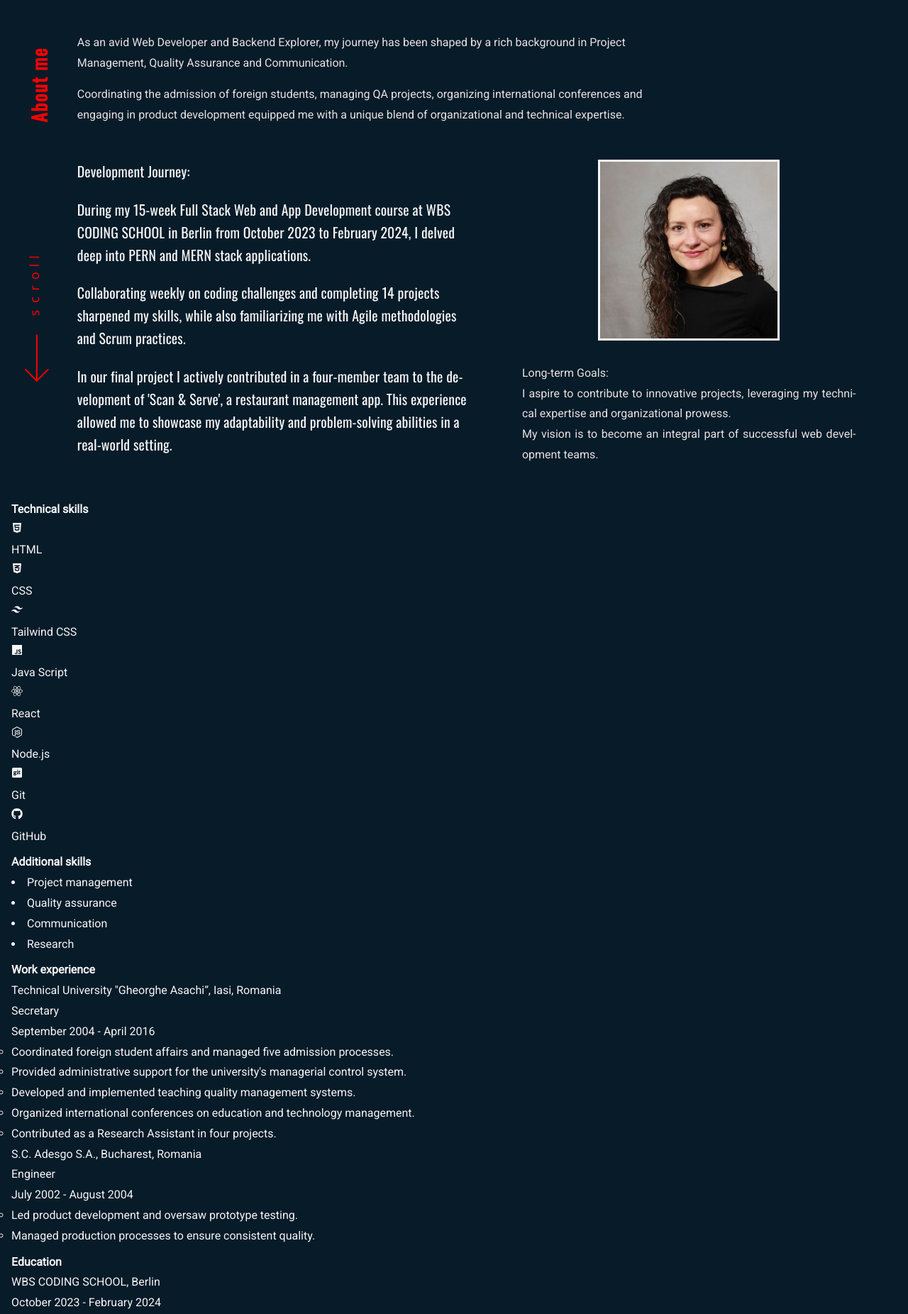
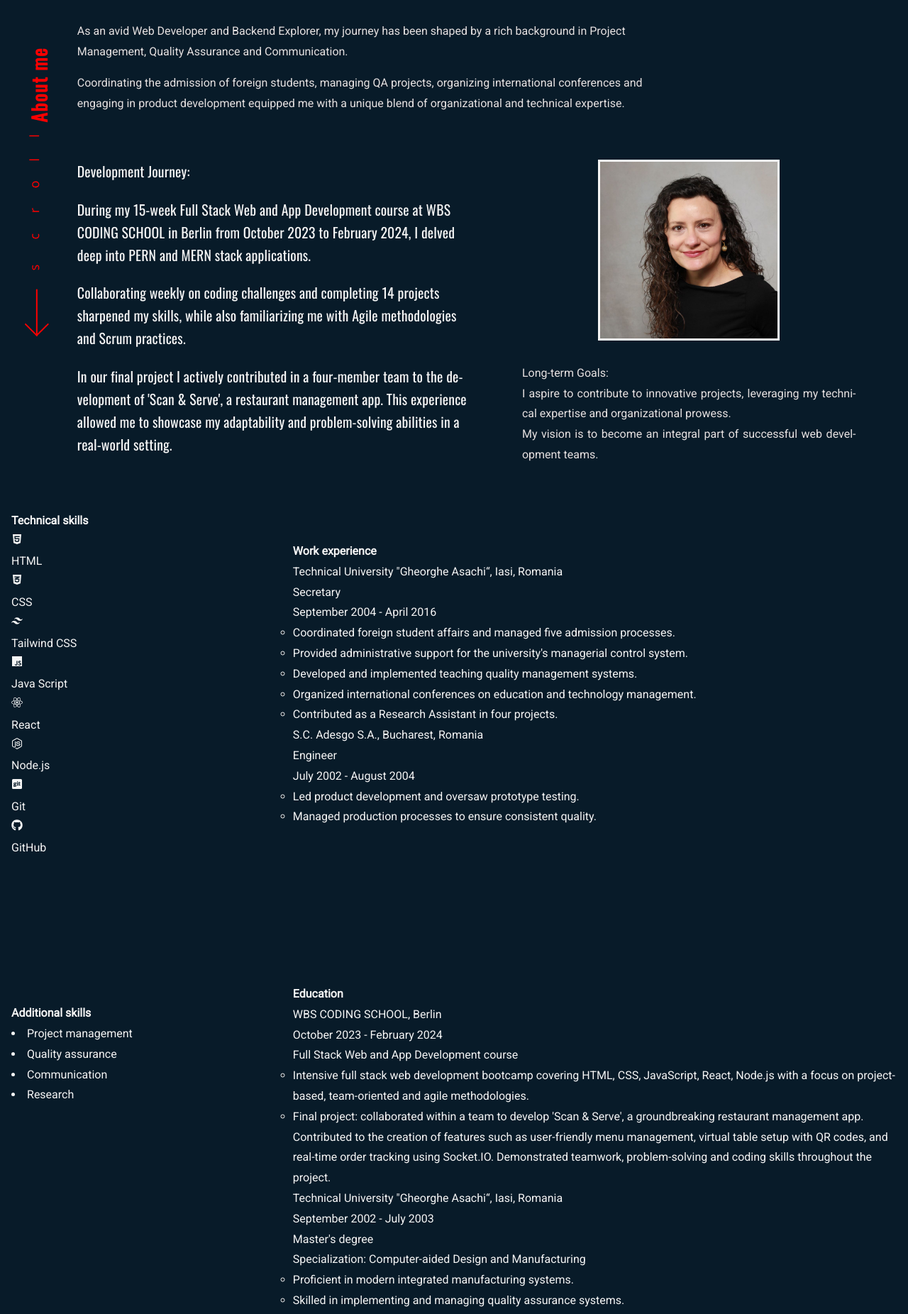
Before and after one commit to SabinaMB/portfolioSab, a React (Vite) app: page / in a window 1280 px wide. Shown: the part 899-2751 px from the top of the page at 71% size. Built offline with nearby package versions, Linux system fonts and the light colour scheme.

Commit message:
grid area for skills

```diff
--- a/src/App.module.css
+++ b/src/App.module.css
@@ -1,7 +1,7 @@
 @import './vars.css';
 
 .App {
-    width: 100%;
+    max-width: 100%;
     height: 100%;
-
+    background-color: var(--color-dark);
 }
--- a/src/components/About/About.jsx
+++ b/src/components/About/About.jsx
@@ -42,8 +42,7 @@ export const About = () => {
 
   return (
 
-    <div className={styles.aboutWrapper} id='about'>
-    <section className={styles.container}>
+    <section className={styles.container} id='about'>
 
         <div className={styles.titleContainer}>
          <p className={styles.title}>About me</p>
@@ -94,6 +93,5 @@ export const About = () => {
         </figure>
 
     </section>
-  </div>
   )
 }
--- a/src/components/About/About.module.css
+++ b/src/components/About/About.module.css
@@ -1,17 +1,16 @@
+@import '../../vars.css';
 
-.aboutWrapper {
-    background-color: var(--color-dark);
-    display: flex;
-    align-items: center;
-    justify-content: center;
-}
 
 .container {
     display: grid;
+    align-items: center;
+    justify-content: center;
     grid-gap: 2rem;
-     z-index: 1;
+    z-index: 1;
     padding: 2rem;
     margin-top: 1rem;
+    margin-left: auto;
+    margin-right: auto;
     background-color: var(--color-dark);
     grid-template-columns: min-content 1fr 1fr;
     grid-template-rows: min-content 1fr min-content;
--- a/src/components/Hero/Hero.module.css
+++ b/src/components/Hero/Hero.module.css
@@ -16,6 +16,7 @@
     background-position: center;
     background-attachment: fixed;
     min-height: 100vh;
+
 }
 
 .header {
@@ -28,6 +29,7 @@
   gap: 1rem;
   font-weight: 700;
   font-family: var(--font-oswald);
+
 }
 
 .logo {
--- a/src/components/Navbar/Navbar.module.css
+++ b/src/components/Navbar/Navbar.module.css
@@ -16,6 +16,7 @@
     font-weight: 600;
     text-decoration: none;
     position: relative;
+    background-color: none;
 }
 
 .navLink::after {
--- a/src/components/Skills/Skills.jsx
+++ b/src/components/Skills/Skills.jsx
@@ -89,9 +89,7 @@ export const Skills = () => {
         </ul>
         </ul>
         </div>
-        <p>Read more details in my <a href=''>CV</a>.</p>
-
-        <div className='hobbies'>
+        <div className={styles.hobbies}>
         <h2 className={styles.title}>Interests and Hobbies</h2>
             <ul>
             <li>Avid reader with a creative and empathetic approach to problem-solving.</li>
--- a/src/components/Skills/Skills.module.css
+++ b/src/components/Skills/Skills.module.css
@@ -1,7 +1,40 @@
+@import '../../vars.css';
+
+
 .container {
     display: grid;
-    gap: 0.5rem;
-    padding: 1rem;
-    background-color: var(--color-dark);
-    min-width: 100vh;
+    align-items: center;
+    justify-content: center;
+    margin-left: auto;
+    margin-right: auto;
+    max-width: 1500px;
+    grid-gap: 2rem;
+    padding: 2rem;
+    z-index: 1;
+    grid-template-columns: 30% 70%;
+    grid-template-rows: 1fr 1fr 1fr;
+    grid-template-areas:
+        'techSkills experience'
+        'otherSkills education'
+        'hobbies education';
 }
+
+.techSkills {
+    grid-area: techSkills;
+}
+
+.experience {
+    grid-area: experience;
+}
+
+.otherSkills {
+    grid-area: otherSkills;
+}
+
+.education {
+    grid-area: education;
+}
+
+.hobbies {
+    grid-area: hobbies;
+}
```
